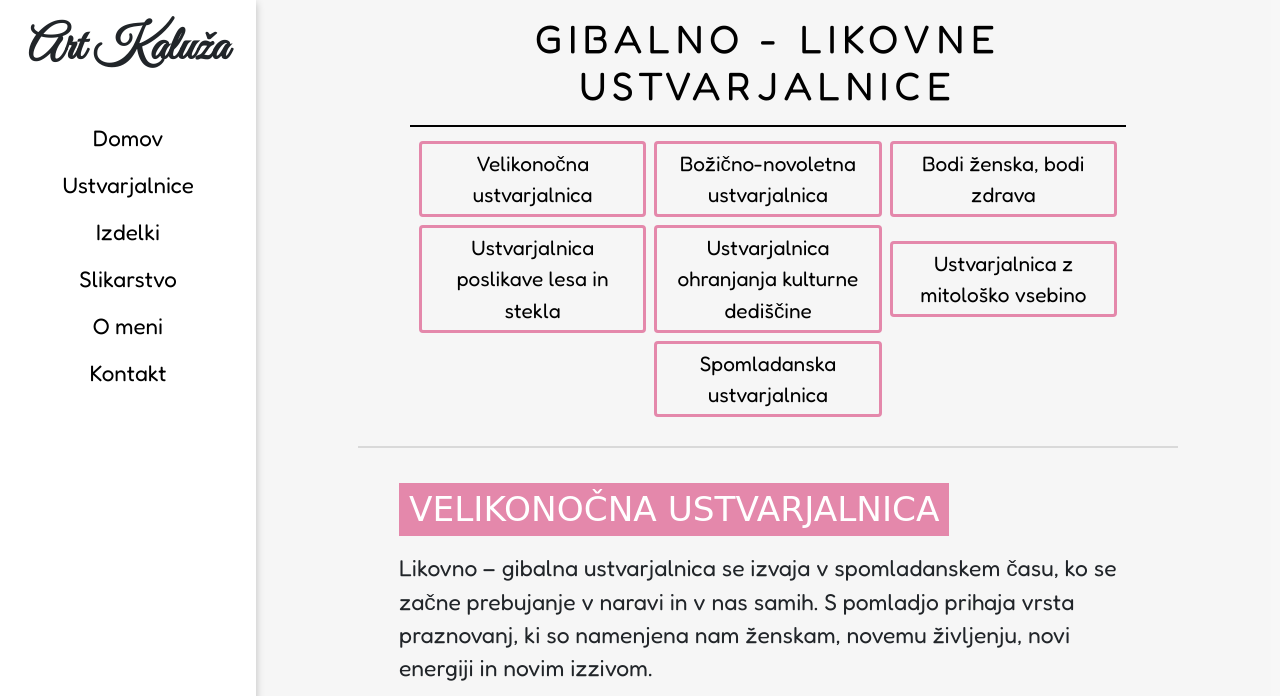
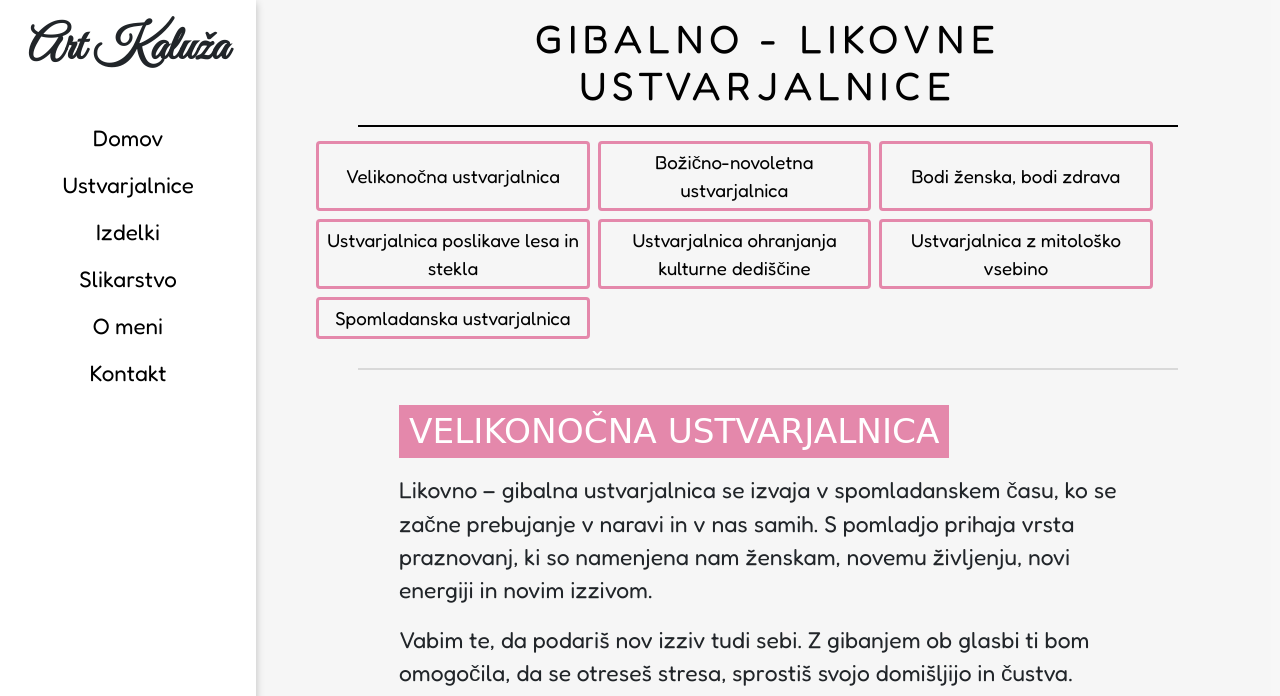
Before and after one commit to davidkunavar/artkaluza, a plain HTML site: page delavnice.html in a window 1280 px wide. Shown: the top 696 px of the page. Drawn offline with nearby package versions, Linux system fonts and the light colour scheme; a web font is replaced by a local one.

Commit message:
First project :)

```diff
--- a/delavnice.html
+++ b/delavnice.html
@@ -60,7 +60,7 @@
         <button class="bars"><i class="fas fa-bars"></i></button>
     </div>
     <h2 id="h2"
-        style=" color: black; background-color: transparent;border-bottom: 2px black solid; width: 70%; text-align: center; font-size: 1.9em; padding: 15px; letter-spacing: 6px ; margin: 0 auto">
+        style=" color: black; background-color: transparent;border-bottom: 2px black solid; width: 80%; text-align: center; font-size: 1.9em; padding: 15px; letter-spacing: 6px ; margin: 0 auto">
         GIBALNO - LIKOVNE USTVARJALNICE </h2>
     <div class="delavnice__btns">
         <button data-id="velikonocna" class="btn ">Velikonočna ustvarjalnica</button>
--- a/style.css
+++ b/style.css
@@ -322,11 +322,13 @@ form button{
     color: black;
     padding: 4px;
     height: available;
-
 }
 .btn:hover{
     background-color: var(--purple);
     color: white;
+}
+.btn:focus{
+    box-shadow: none;
 }
 .delavnica__content{
     padding: 15px;
@@ -480,7 +482,7 @@ form button{
 .footer h3{
     font-family: 'Great Vibes', cursive;
     font-size: 1.5em;
-    margin: 0;
+    margin-top: 15px;
 }
 .footer .col-4:last-child{
 
@@ -522,6 +524,7 @@ form button{
    }
    .delavnica_img_wraper{
        margin: 10px;
+       width: 350px;
    }
    .image__container{
        display: flex;
@@ -640,10 +643,7 @@ form button{
     .delavnica__content{
         width: 75%;
     }
-    .delavnice__btns{
-        width: 75%;
 
-    }
     .bars{
         display: none;
         background-color: transparent;
@@ -654,11 +654,11 @@ form button{
         margin-bottom: 20px;
     }
     .delavnice__btns{
-        justify-content: center;
-        align-items: center;
+
+        width: 90%;
     }
     .btn{
-        font-size: 1em;
+        font-size: 0.9em;
         margin: 4px;
     }
     .column{
```
Also changed, not shown: slikarstvo.html (+1 -1 lines).
